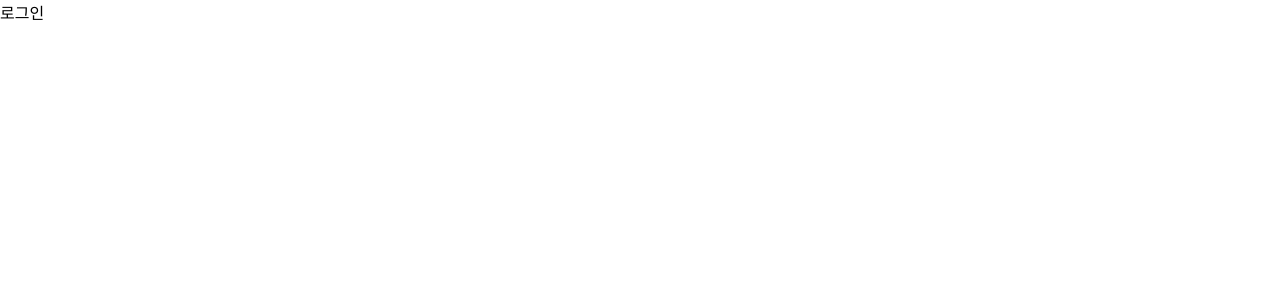
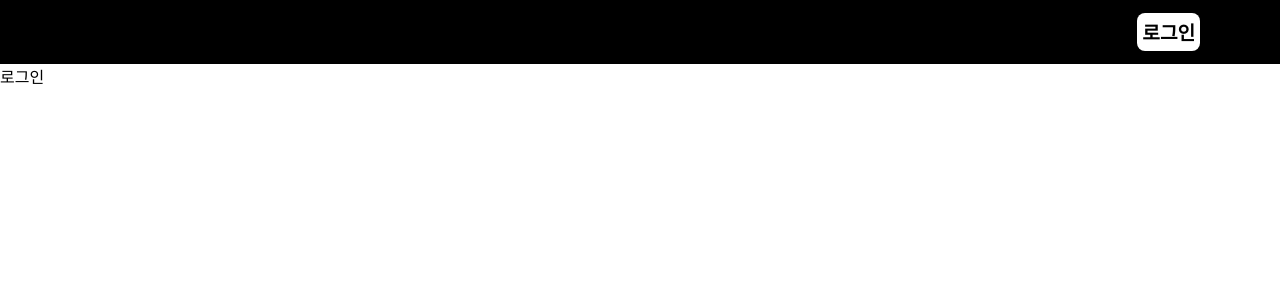
Before and after one commit to jun2212/API-Factory-Frontend, a React (Create React App) app: page / in a window 1280 px wide. Shown: the top 300 px of the page. Built offline with nearby package versions, Linux system fonts and the light colour scheme.

Commit message:
feat: navbar 추가

```diff
--- a/src/app/App.js
+++ b/src/app/App.js
@@ -1,19 +1,25 @@
 import React from "react";
 import { BrowserRouter as Router, Route, Routes } from "react-router-dom";
-import styled, { createGlobalStyle } from "styled-components";
+import { createGlobalStyle } from "styled-components";
 
 import { Login } from "../pages/Login/Login";
+import { Register } from "../pages/Register/Register";
 import { CreateFunction } from "../pages/CreateFunction/CreateFunction";
 import { Guide } from "../pages/Guide/Guide";
 import { NotFound } from "../pages/NotFound/NotFound";
+
+import { NavBar } from "../components/NavBar/NavBar";
 
 function App() {
   return (
     <>
       <Router>
         <Global />
+        <NavBar />
         <Routes>
           <Route path="/" element={<Login />} />
+          <Route path="/login" element={<Login />} />
+          <Route path="/register" element={<Register />} />
           <Route path="/CreateFunction" element={<CreateFunction />} />
           <Route path="/Guide" element={<Guide />} />
           <Route path="/*" element={<NotFound />} />
--- a/src/components/NavBar/NavBar.js
+++ b/src/components/NavBar/NavBar.js
@@ -0,0 +1,46 @@
+import React from "react";
+import styled from "styled-components";
+import { useNavigate } from "react-router-dom";
+
+function NavBar() {
+  return (
+    <Wrapper>
+      <ButtonWrapper>
+        <Button>로그인</Button>
+      </ButtonWrapper>
+    </Wrapper>
+  );
+}
+
+const Wrapper = styled.div`
+  display: flex;
+  justify-content: right;
+  align-items: center;
+  height: 4rem;
+  border: none;
+  background: black;
+`;
+
+const ButtonWrapper = styled.div`
+  display: flex;
+  margin-right: 5rem;
+`;
+
+const Button = styled.button`
+  margin-left: 5rem;
+  padding: 0.3rem;
+  border: none;
+  border-radius: 0.5rem;
+  background: white;
+  color: black;
+  font-size: 1.2rem;
+  font-weight: bolder;
+  cursor: pointer;
+
+  &:hover {
+    border-bottom: 2px solid black;
+    color: black;
+  }
+`;
+
+export { NavBar };
```
